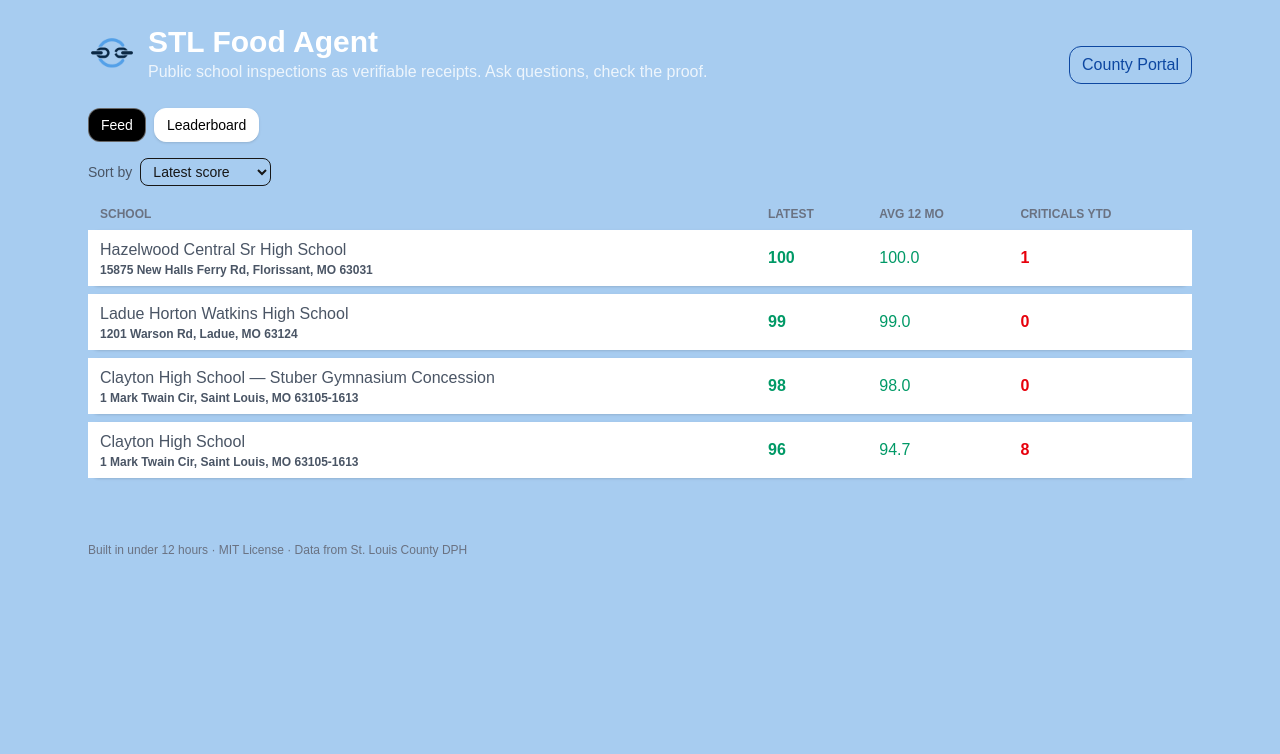
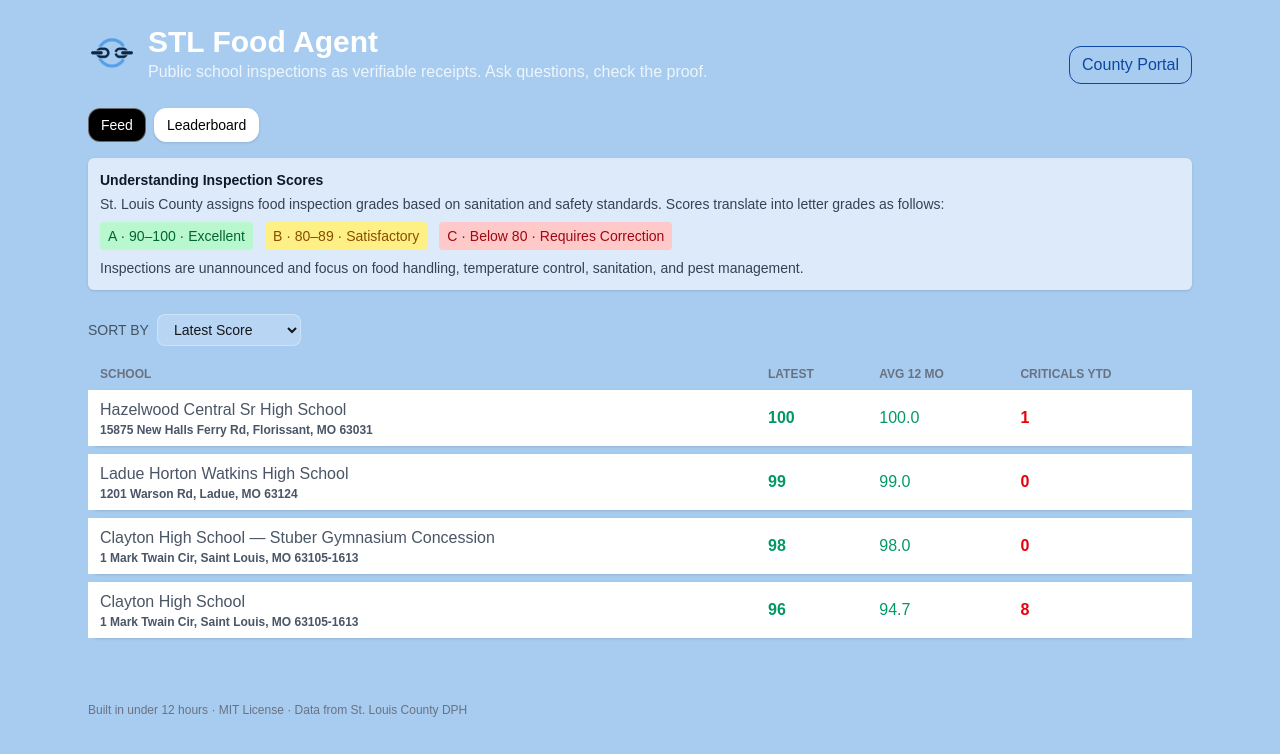
Before and after one commit to ericyarmo/stl-food-agent, a Next.js app: page / in a window 1280 px wide. Both pictures are taken after a click on the button "Leaderboard". Shown: the top 754 px of the page. Built offline with nearby package versions, Linux system fonts and the light colour scheme.

Commit message:
Update page.tsx
Added key and fixed buttons

```diff
--- a/src/app/page.tsx
+++ b/src/app/page.tsx
@@ -203,7 +203,7 @@ function FeedView({ data }: { data: FeedItem[] }) {
         value={query}
         onChange={(e) => setQuery(e.target.value)}
         placeholder="Search schools…"
-        className="w-full rounded-xl border px-3 py-2"
+        className="w-full rounded-xl border-2 border-white/70 bg-white/80 backdrop-blur-sm text-gray-900 placeholder-gray-500 px-4 py-2 shadow-md hover:shadow-lg focus:outline-none focus:ring-2 focus:ring-blue-400 focus:border-blue-400 transition"
       />
       <div className="grid grid-cols-1 md:grid-cols-2 lg:grid-cols-3 gap-3">
         {list.map((item) => (
@@ -232,14 +232,14 @@ function LeaderboardView({ rows }: { rows: LeaderRow[] }) {
   return (
     <div className="space-y-3">
       <div className="flex items-center gap-2">
-        <span className="text-sm text-gray-600">Sort by</span>
+        <span className="text-sm text-black/60">SORT BY</span>
         <select
           value={sort}
           onChange={(e) => setSort(e.target.value as any)}
-          className="rounded-lg border px-2 py-1 text-sm"
+          className="rounded-lg border border-white/30 bg-white/20 text-black/90 text-sm px-3 py-1.5 focus:outline-none focus:ring-1 focus:ring-white/40 hover:bg-white/25 transition"
         >
-          <option value="latest">Latest score</option>
-          <option value="avg">Avg last 12 mo</option>
+          <option value="latest">Latest Score</option>
+          <option value="avg">Avg Last 12 Mo</option>
           <option value="criticals">Criticals YTD</option>
         </select>
       </div>
@@ -312,6 +312,31 @@ export default function Page() {
 
       <Tabs value={tab} onChange={setTab} />
 
+      {/* ⬇️ Add this block right here ⬇️ */}
+      <div className="mt-2 p-3 rounded-md bg-white/60 shadow-sm text-sm text-gray-800">
+        <p className="font-semibold text-gray-900 mb-1">Understanding Inspection Scores</p>
+        <p className="mb-2 text-gray-700">
+          St. Louis County assigns food inspection grades based on sanitation and safety standards.
+          Scores translate into letter grades as follows:
+        </p>
+        <div className="flex flex-wrap gap-3 items-center">
+          <span className="px-2 py-1 rounded bg-green-200 text-green-800 font-medium">
+            A · 90–100 · Excellent
+          </span>
+          <span className="px-2 py-1 rounded bg-yellow-200 text-yellow-800 font-medium">
+            B · 80–89 · Satisfactory
+          </span>
+          <span className="px-2 py-1 rounded bg-red-200 text-red-800 font-medium">
+            C · Below 80 · Requires Correction
+          </span>
+        </div>
+        <p className="mt-2 text-gray-700">
+          Inspections are unannounced and focus on food handling, temperature control,
+          sanitation, and pest management.
+        </p>
+      </div>
+      {/* ⬆️ End of score key block ⬆️ */}
+
       {tab === "feed" ? (
         <FeedView data={feed as FeedItem[]} />
       ) : (
```
